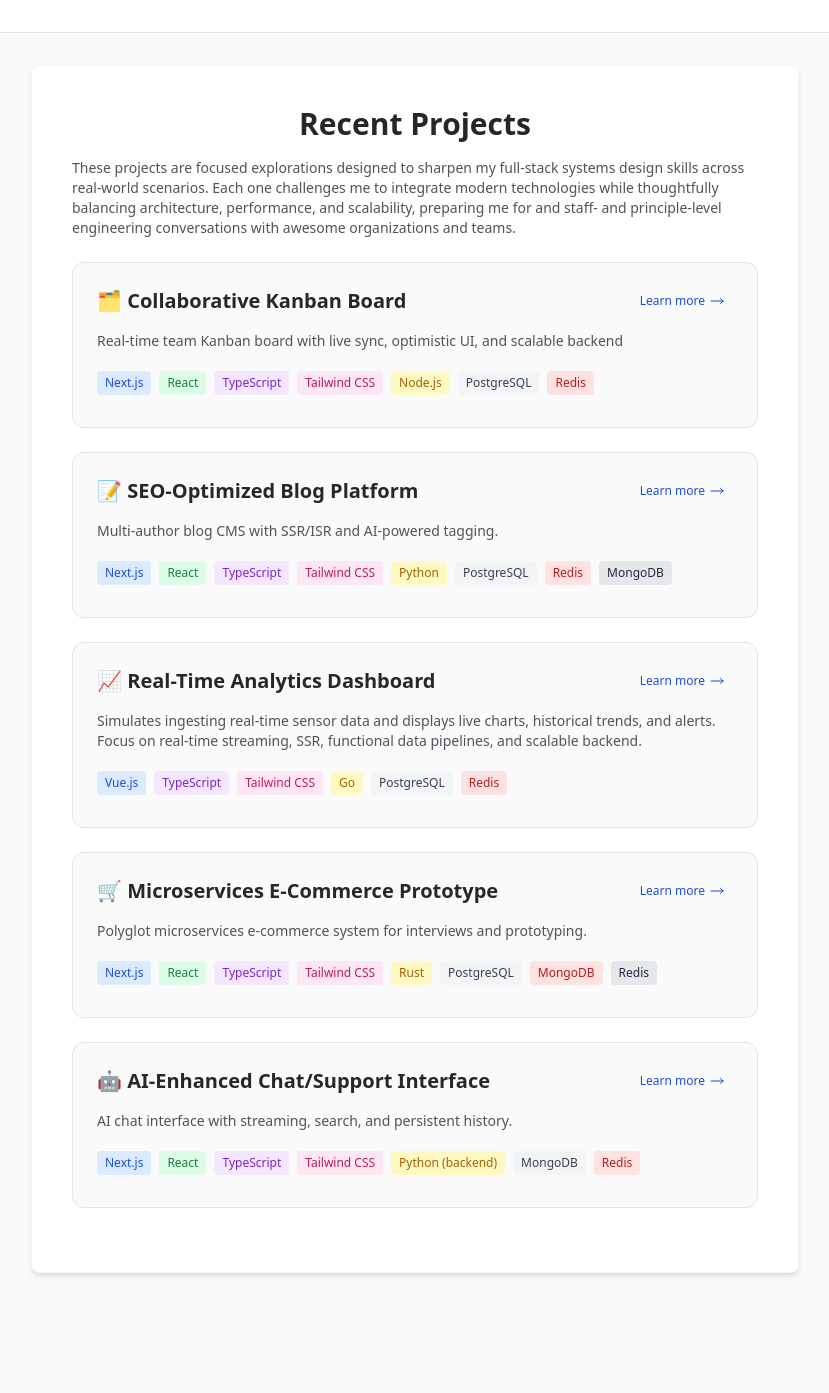
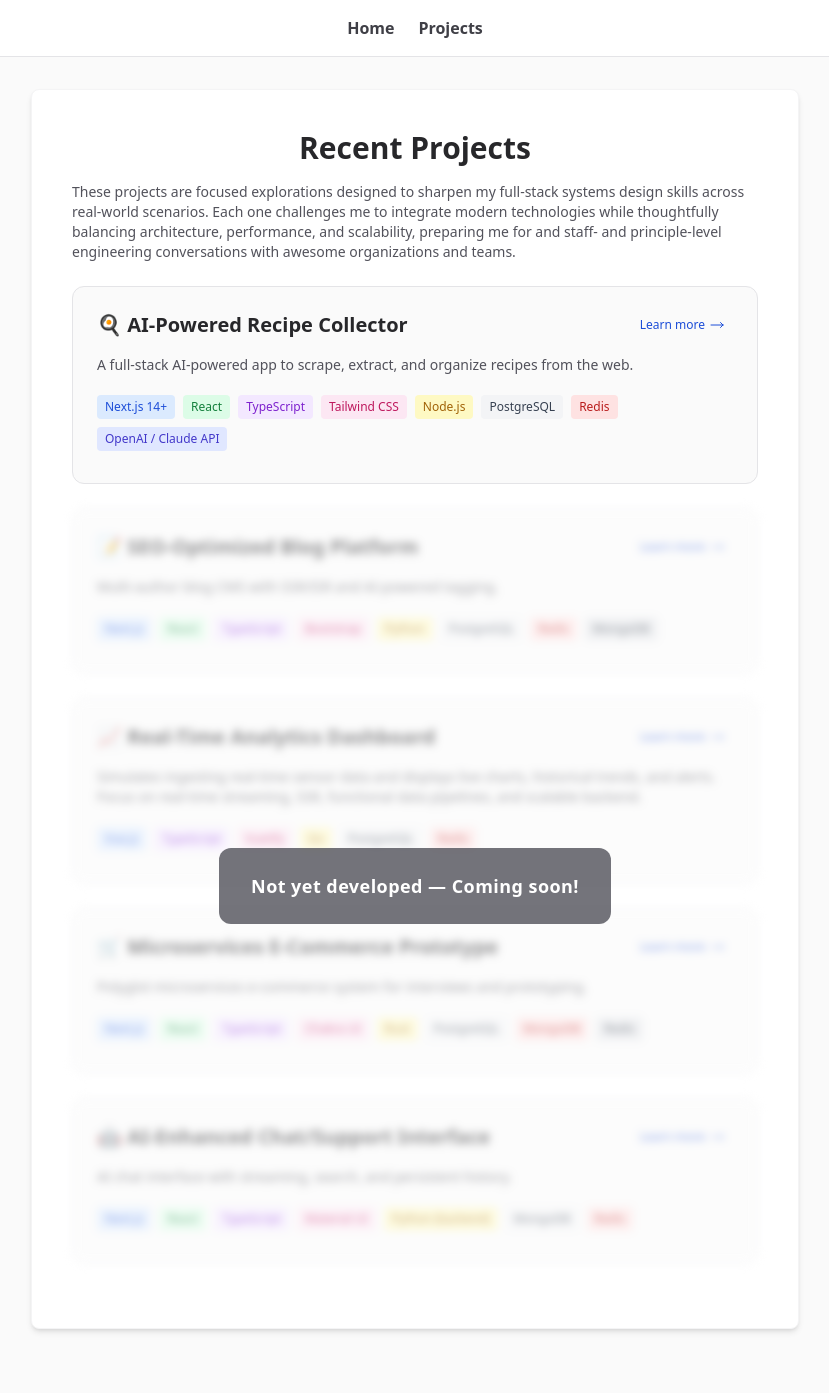
Before and after one commit to glorioustephan/glorioustephan.github.io, a Jekyll site: the page built from projects.html, in a window 1280 px wide. Shown: the whole page, without its empty margins (225-1054 px from the left). Built offline with Jekyll 4.4.1, drawn with Linux system fonts in a browser that asks for light colours; nearby versions of some CDN libraries; before the commit the page ends 1337 px from its top, so only the background shows below that.

Commit message:
Showcasing first application page

```diff
--- a/projects.html
+++ b/projects.html
@@ -9,30 +9,41 @@ layout: default
 <!-- Project 1 -->
 <div class="border border-zinc-200 rounded-xl bg-zinc-50 p-6 mb-6 flex flex-col gap-3">
   <div class="flex items-center gap-2 mb-1">
-    <span class="text-xl font-semibold text-zinc-800">🗂️ Collaborative Kanban Board</span>
-    <a href="/projects/kanban-board" class="ml-auto flex items-center gap-1 px-2 py-0.5 rounded text-blue-700 text-xs font-medium hover:text-blue-900">
+    <span class="text-xl font-semibold text-zinc-800">🍳 AI-Powered Recipe Collector</span>
+    <a href="/projects/recipe-app" class="ml-auto flex items-center gap-1 px-2 py-0.5 rounded text-blue-700 text-xs font-medium hover:text-blue-900">
       <span>Learn more</span>
       <svg xmlns="http://www.w3.org/2000/svg" fill="none" viewBox="0 0 24 24" stroke-width="1.5" stroke="currentColor" class="w-4 h-4">
         <path stroke-linecap="round" stroke-linejoin="round" d="M17.25 8.25 21 12m0 0-3.75 3.75M21 12H3" />
       </svg>
     </a>
   </div>
-  <div class="text-zinc-600 text-sm mb-2">Real-time team Kanban board with live sync, optimistic UI, and scalable backend</div>
+  <div class="text-zinc-600 text-sm mb-2">A full-stack AI-powered app to scrape, extract, and organize recipes from the web.</div>
   <ul class="flex flex-wrap gap-2 mb-2">
-    <li class="px-2 py-1 bg-blue-100 text-blue-700 rounded text-xs">Next.js</li>
+    <li class="px-2 py-1 bg-blue-100 text-blue-700 rounded text-xs">Next.js 14+</li>
     <li class="px-2 py-1 bg-green-100 text-green-700 rounded text-xs">React</li>
     <li class="px-2 py-1 bg-purple-100 text-purple-700 rounded text-xs">TypeScript</li>
     <li class="px-2 py-1 bg-pink-100 text-pink-700 rounded text-xs">Tailwind CSS</li>
     <li class="px-2 py-1 bg-yellow-100 text-yellow-700 rounded text-xs">Node.js</li>
     <li class="px-2 py-1 bg-gray-100 text-gray-700 rounded text-xs">PostgreSQL</li>
     <li class="px-2 py-1 bg-red-100 text-red-700 rounded text-xs">Redis</li>
+    <li class="px-2 py-1 bg-indigo-100 text-indigo-700 rounded text-xs">OpenAI / Claude API</li>
   </ul>
 </div>
-<!-- Project 2 -->
-<div class="border border-zinc-200 rounded-xl bg-zinc-50 p-6 mb-6 flex flex-col gap-3">
+
+<!-- Blurred Projects Overlay Container -->
+<div class="relative">
+  <!-- Overlay -->
+  <div class="absolute inset-0 z-10 flex items-center justify-center pointer-events-none">
+    <div class="bg-zinc-600/80 rounded-xl px-8 py-6 text-center">
+      <span class="text-white text-lg font-bold tracking-wide">Not yet developed &mdash; Coming soon!</span>
+    </div>
+  </div>
+    <!-- Blurred Projects -->
+
+  <div class="border blur-sm opacity-50 border-zinc-200 rounded-xl bg-zinc-50 p-6 mb-6 flex flex-col gap-3">
     <div class="flex items-center gap-2 mb-1">
       <span class="text-xl font-semibold text-zinc-800">📝 SEO-Optimized Blog Platform</span>
-    <a href="/projects/blog-platform" class="ml-auto flex items-center gap-1 px-2 py-0.5 rounded text-blue-700 text-xs font-medium hover:text-blue-900">
+      <a href="#" class="ml-auto flex items-center gap-1 px-2 py-0.5 rounded text-blue-700 text-xs font-medium hover:text-blue-900">
         <span>Learn more</span>
         <svg xmlns="http://www.w3.org/2000/svg" fill="none" viewBox="0 0 24 24" stroke-width="1.5" stroke="currentColor" class="w-4 h-4">
           <path stroke-linecap="round" stroke-linejoin="round" d="M17.25 8.25 21 12m0 0-3.75 3.75M21 12H3" />
@@ -44,7 +55,7 @@ layout: default
       <li class="px-2 py-1 bg-blue-100 text-blue-700 rounded text-xs">Next.js</li>
       <li class="px-2 py-1 bg-green-100 text-green-700 rounded text-xs">React</li>
       <li class="px-2 py-1 bg-purple-100 text-purple-700 rounded text-xs">TypeScript</li>
-    <li class="px-2 py-1 bg-pink-100 text-pink-700 rounded text-xs">Tailwind CSS</li>
+      <li class="px-2 py-1 bg-pink-100 text-pink-700 rounded text-xs">Bootstrap</li>
       <li class="px-2 py-1 bg-yellow-100 text-yellow-700 rounded text-xs">Python</li>
       <li class="px-2 py-1 bg-gray-100 text-gray-700 rounded text-xs">PostgreSQL</li>
       <li class="px-2 py-1 bg-red-100 text-red-700 rounded text-xs">Redis</li>
@@ -52,10 +63,10 @@ layout: default
     </ul>
   </div>
   <!-- Project 3 -->
-<div class="border border-zinc-200 rounded-xl bg-zinc-50 p-6 mb-6 flex flex-col gap-3">
+  <div class="border blur-sm opacity-50 border-zinc-200 rounded-xl bg-zinc-50 p-6 mb-6 flex flex-col gap-3">
     <div class="flex items-center gap-2 mb-1">
       <span class="text-xl font-semibold text-zinc-800">📈 Real-Time Analytics Dashboard</span>
-    <a href="/projects/analytics-dashboard" class="ml-auto flex items-center gap-1 px-2 py-0.5 rounded text-blue-700 text-xs font-medium hover:text-blue-900">
+      <a href="#" class="ml-auto flex items-center gap-1 px-2 py-0.5 rounded text-blue-700 text-xs font-medium hover:text-blue-900">
         <span>Learn more</span>
         <svg xmlns="http://www.w3.org/2000/svg" fill="none" viewBox="0 0 24 24" stroke-width="1.5" stroke="currentColor" class="w-4 h-4">
           <path stroke-linecap="round" stroke-linejoin="round" d="M17.25 8.25 21 12m0 0-3.75 3.75M21 12H3" />
@@ -66,17 +77,17 @@ layout: default
     <ul class="flex flex-wrap gap-2 mb-2">
       <li class="px-2 py-1 bg-blue-100 text-blue-700 rounded text-xs">Vue.js</li>
       <li class="px-2 py-1 bg-purple-100 text-purple-700 rounded text-xs">TypeScript</li>
-    <li class="px-2 py-1 bg-pink-100 text-pink-700 rounded text-xs">Tailwind CSS</li>
+      <li class="px-2 py-1 bg-pink-100 text-pink-700 rounded text-xs">Vuetify</li>
       <li class="px-2 py-1 bg-yellow-100 text-yellow-700 rounded text-xs">Go</li>
       <li class="px-2 py-1 bg-gray-100 text-gray-700 rounded text-xs">PostgreSQL</li>
       <li class="px-2 py-1 bg-red-100 text-red-700 rounded text-xs">Redis</li>
     </ul>
   </div>
   <!-- Project 4 -->
-<div class="border border-zinc-200 rounded-xl bg-zinc-50 p-6 mb-6 flex flex-col gap-3">
+  <div class="border blur-sm opacity-50 border-zinc-200 rounded-xl bg-zinc-50 p-6 mb-6 flex flex-col gap-3">
     <div class="flex items-center gap-2 mb-1">
       <span class="text-xl font-semibold text-zinc-800">🛒 Microservices E-Commerce Prototype</span>
-    <a href="/projects/microservices-ecommerce" class="ml-auto flex items-center gap-1 px-2 py-0.5 rounded text-blue-700 text-xs font-medium hover:text-blue-900">
+      <a href="#" class="ml-auto flex items-center gap-1 px-2 py-0.5 rounded text-blue-700 text-xs font-medium hover:text-blue-900">
         <span>Learn more</span>
         <svg xmlns="http://www.w3.org/2000/svg" fill="none" viewBox="0 0 24 24" stroke-width="1.5" stroke="currentColor" class="w-4 h-4">
           <path stroke-linecap="round" stroke-linejoin="round" d="M17.25 8.25 21 12m0 0-3.75 3.75M21 12H3" />
@@ -88,7 +99,7 @@ layout: default
       <li class="px-2 py-1 bg-blue-100 text-blue-700 rounded text-xs">Next.js</li>
       <li class="px-2 py-1 bg-green-100 text-green-700 rounded text-xs">React</li>
       <li class="px-2 py-1 bg-purple-100 text-purple-700 rounded text-xs">TypeScript</li>
-    <li class="px-2 py-1 bg-pink-100 text-pink-700 rounded text-xs">Tailwind CSS</li>
+      <li class="px-2 py-1 bg-pink-100 text-pink-700 rounded text-xs">Chakra UI</li>
       <li class="px-2 py-1 bg-yellow-100 text-yellow-700 rounded text-xs">Rust</li>
       <li class="px-2 py-1 bg-gray-100 text-gray-700 rounded text-xs">PostgreSQL</li>
       <li class="px-2 py-1 bg-red-100 text-red-700 rounded text-xs">MongoDB</li>
@@ -96,10 +107,10 @@ layout: default
     </ul>
   </div>
   <!-- Project 5 -->
-<div class="border border-zinc-200 rounded-xl bg-zinc-50 p-6 mb-6 flex flex-col gap-3">
+  <div class="border blur-sm opacity-50 border-zinc-200 rounded-xl bg-zinc-50 p-6 mb-6 flex flex-col gap-3">
     <div class="flex items-center gap-2 mb-1">
       <span class="text-xl font-semibold text-zinc-800">🤖 AI-Enhanced Chat/Support Interface</span>
-    <a href="/projects/ai-chat-support" class="ml-auto flex items-center gap-1 px-2 py-0.5 rounded text-blue-700 text-xs font-medium hover:text-blue-900">
+      <a href="#" class="ml-auto flex items-center gap-1 px-2 py-0.5 rounded text-blue-700 text-xs font-medium hover:text-blue-900">
         <span>Learn more</span>
         <svg xmlns="http://www.w3.org/2000/svg" fill="none" viewBox="0 0 24 24" stroke-width="1.5" stroke="currentColor" class="w-4 h-4">
           <path stroke-linecap="round" stroke-linejoin="round" d="M17.25 8.25 21 12m0 0-3.75 3.75M21 12H3" />
@@ -111,9 +122,10 @@ layout: default
       <li class="px-2 py-1 bg-blue-100 text-blue-700 rounded text-xs">Next.js</li>
       <li class="px-2 py-1 bg-green-100 text-green-700 rounded text-xs">React</li>
       <li class="px-2 py-1 bg-purple-100 text-purple-700 rounded text-xs">TypeScript</li>
-    <li class="px-2 py-1 bg-pink-100 text-pink-700 rounded text-xs">Tailwind CSS</li>
+      <li class="px-2 py-1 bg-pink-100 text-pink-700 rounded text-xs">Material UI</li>
       <li class="px-2 py-1 bg-yellow-100 text-yellow-700 rounded text-xs">Python (backend)</li>
       <li class="px-2 py-1 bg-gray-100 text-gray-700 rounded text-xs">MongoDB</li>
       <li class="px-2 py-1 bg-red-100 text-red-700 rounded text-xs">Redis</li>
     </ul>
   </div>
+</div>
```
Also changed, not shown: _data/navigation.yml (+4 -4 lines), projects/kanban-board.html (deleted, +0 -38 lines), projects/recipe-app.html (added, +43 -0 lines). Lines whose indentation alone changed are shown as unchanged.
